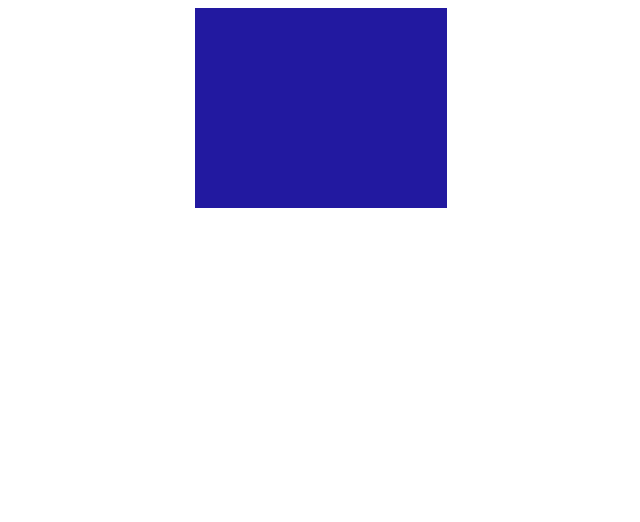
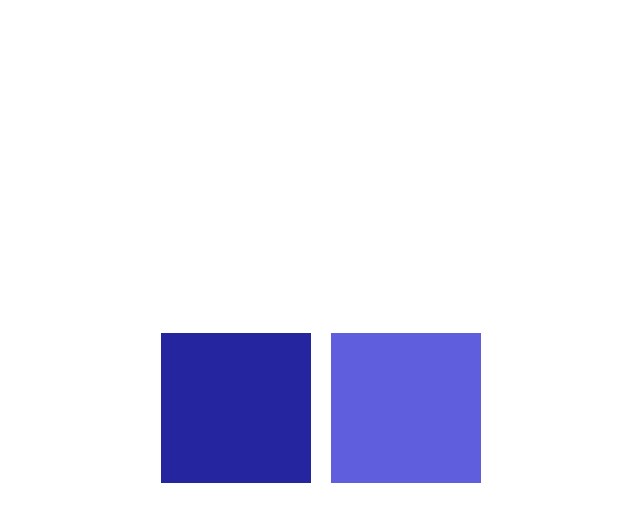
Before and after one commit to beatriztsumoto/progresso-html, a plain HTML site: page pages/atividades.html in a window 1280 px wide. Shown: the whole page, without its empty margins (319-959 px from the left). Drawn offline with Linux system fonts and the light colour scheme.

Commit message:
resolve a segunda atividade de HTML

```diff
--- a/assets/styles/atividades.css
+++ b/assets/styles/atividades.css
@@ -1,6 +1,19 @@
 .quadrado {
-    width: 20%;
-    height: 200px;
-    background-color: rgb(34, 25, 160);
-    margin:  0 auto  20px;
+    height: 100vh;
+    display: flex;
+    justify-content: center;
+    align-items: center;
+    gap: 20px;
 }
+
+.q1 {
+    width: 150px;
+    height: 150px;
+    background-color: rgb(37, 37, 160);
+}
+
+.q2 {
+    width: 150px;
+    height: 150px;
+    background-color: rgb(95, 95, 221);
+}
--- a/pages/atividades.html
+++ b/pages/atividades.html
@@ -8,9 +8,9 @@
 </head>
 <body>
     <section>
-
         <div class="quadrado">
-
+            <div class="q1"></div>
+            <div class="q2"></div>
         </div>
 
     </section>
```
